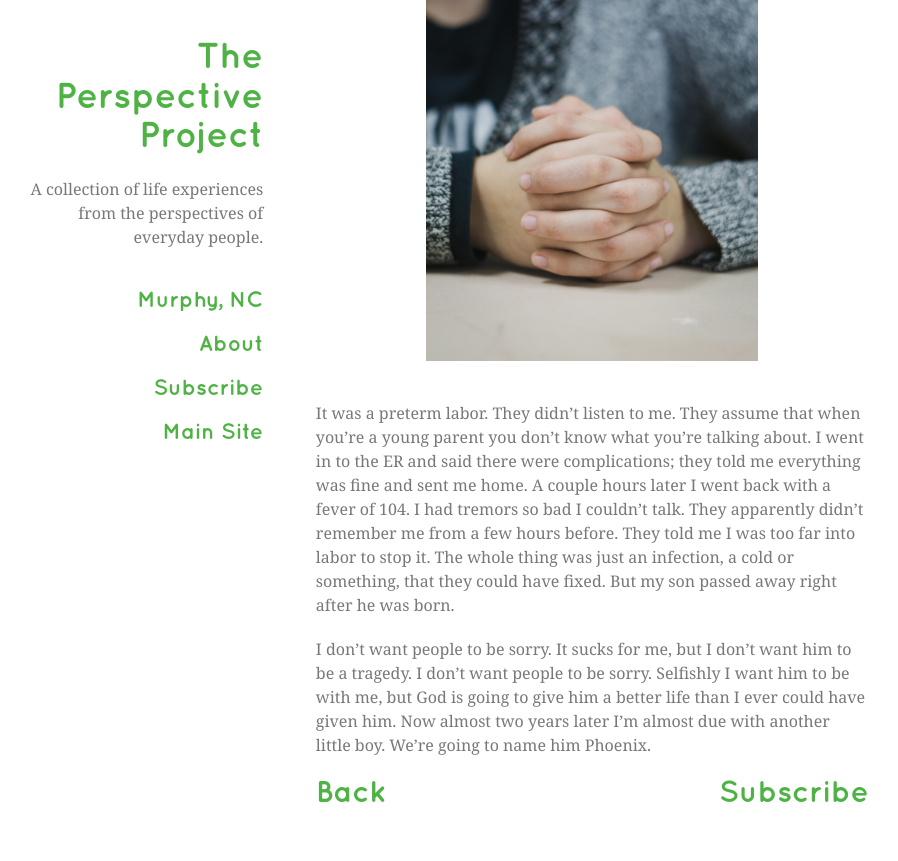
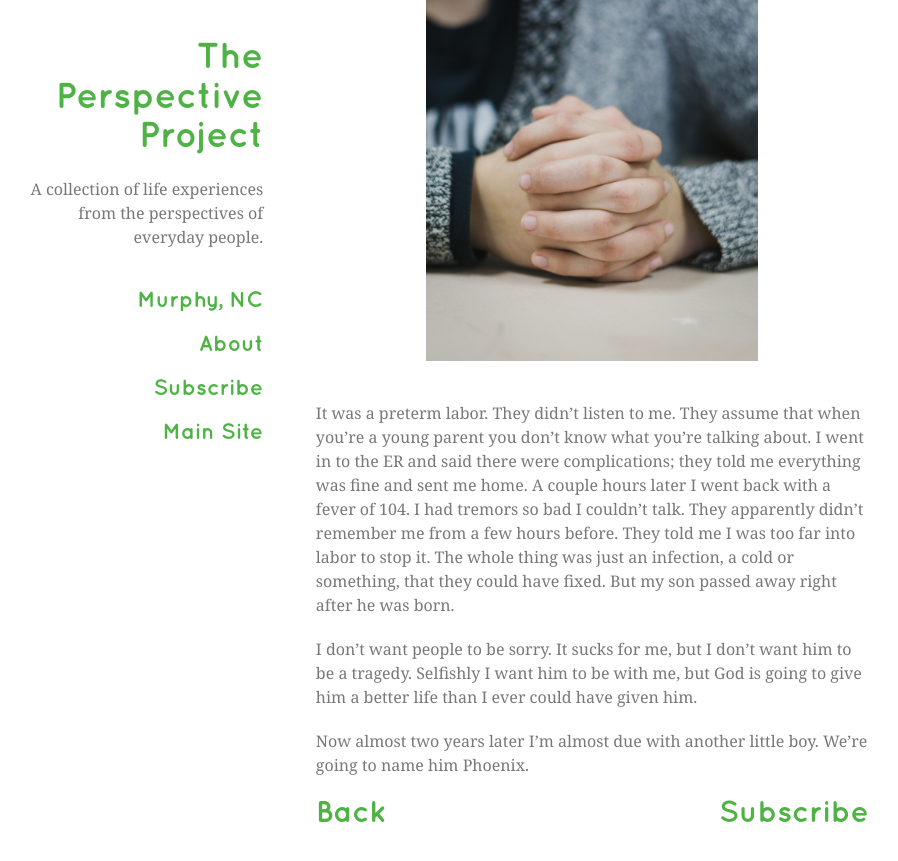
Before and after one commit to curious-robot/perspectiveproject, a Jekyll site: the page built from _posts/2017-12-19-017.markdown, in a window 1280 px wide and 900 px high, scrolled down 952 px. Shown: the top 861 px of the window, without its empty margins (142-1040 px from the left). Built offline with Jekyll 4.4.1, drawn with Linux system fonts in a browser that asks for light colours.

Commit message:
Edited 017

```diff
--- a/_posts/2017-12-19-017.markdown
+++ b/_posts/2017-12-19-017.markdown
@@ -15,5 +15,6 @@ I had never been in jail, never been in any trouble. I was in a cell with anothe
 
 It was a preterm labor. They didn’t listen to me. They assume that when you’re a young parent you don’t know what you’re talking about. I went in to the ER and said there were complications; they told me everything was fine and sent me home. A couple hours later I went back with a fever of 104. I had tremors so bad I couldn’t talk. They apparently didn’t remember me from a few hours before. They told me I was too far into labor to stop it. The whole thing was just an infection, a cold or something, that they could have fixed. But my son passed away right after he was born.
 
-I don’t want people to be sorry. It sucks for me, but I don’t want him to be a tragedy. I don’t want people to be sorry. Selfishly I want him to be with me, but God is going to give him a better life than I ever could have given him.
+I don’t want people to be sorry. It sucks for me, but I don’t want him to be a tragedy. Selfishly I want him to be with me, but God is going to give him a better life than I ever could have given him.
+
 Now almost two years later I’m almost due with another little boy. We’re going to name him Phoenix.
```
